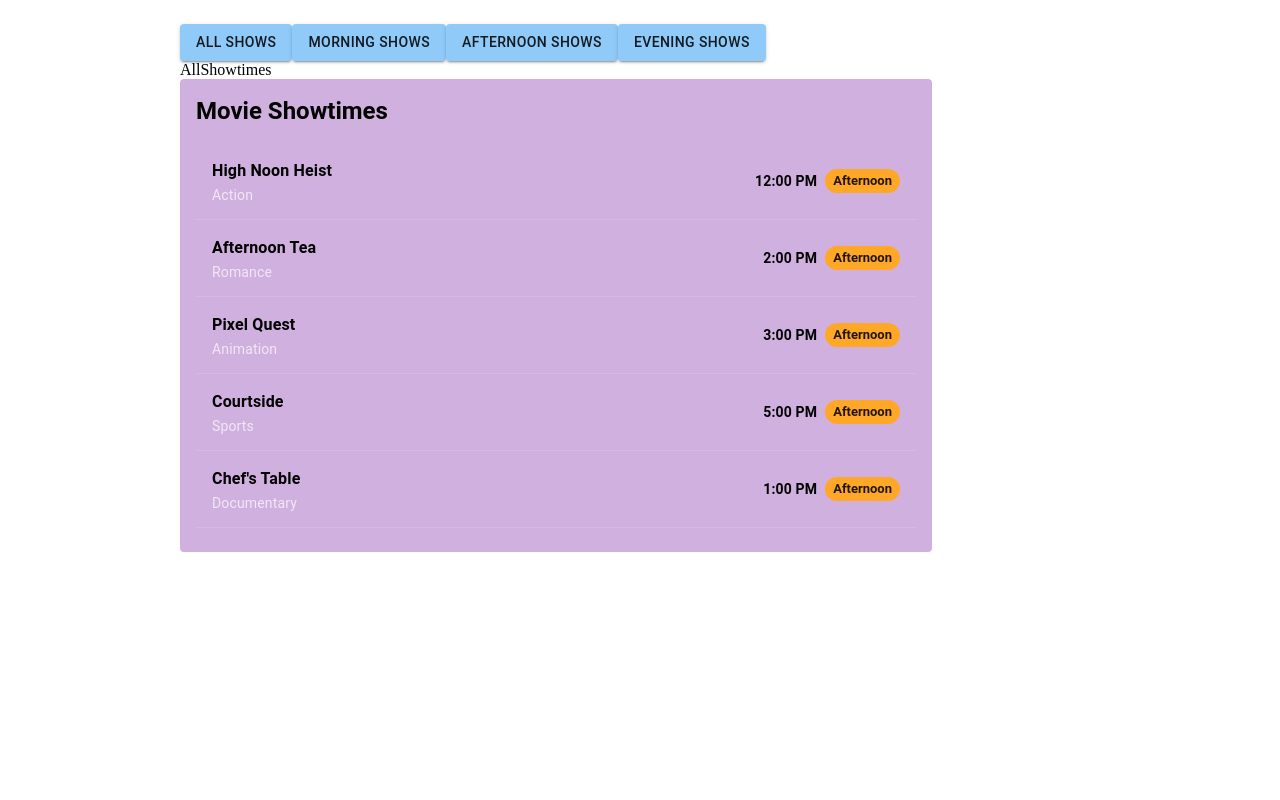
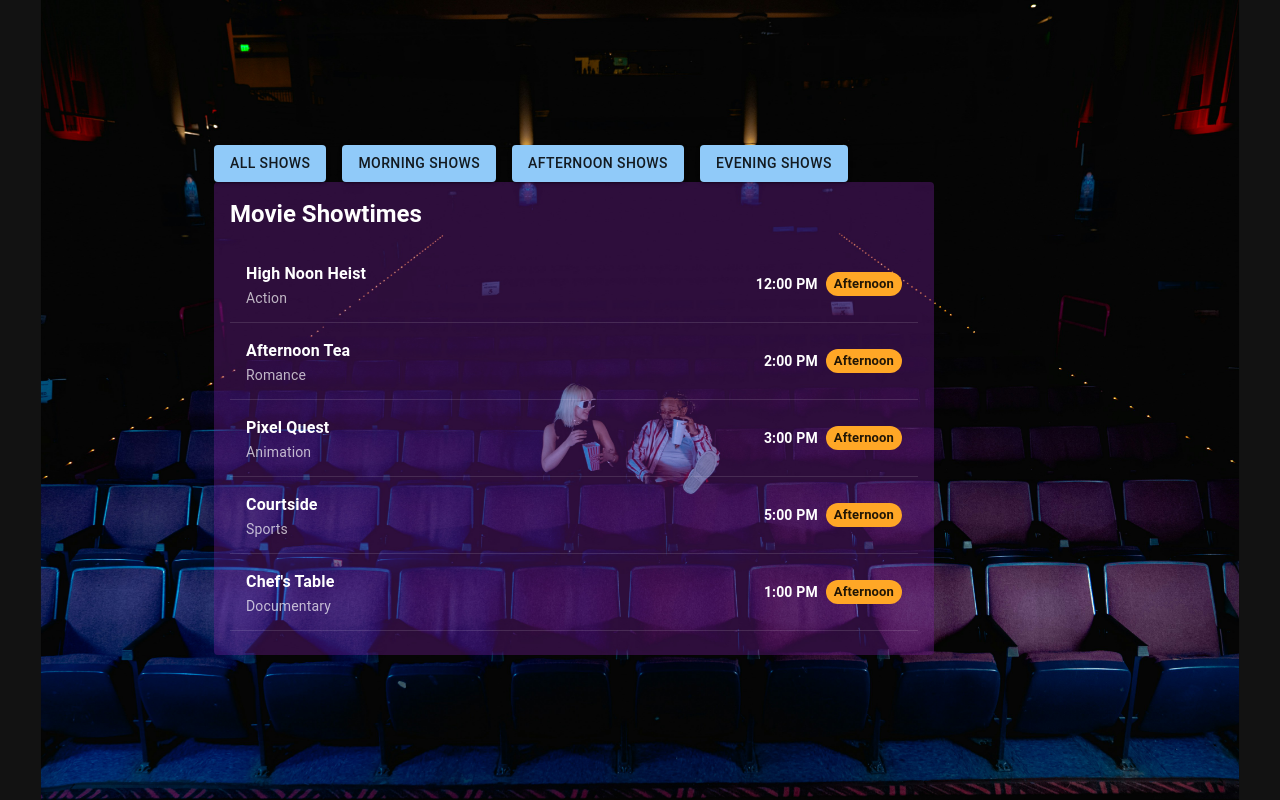
Before and after one commit to carinadieselDVT/movies-showtime, a React (Vite) app: page /afternoon-showtimes in a window 1280 px wide. Built offline with nearby package versions, Linux system fonts and the light colour scheme.

Commit message:
chore: cleaned up styling and files

```diff
--- a/src/components/Layout.tsx
+++ b/src/components/Layout.tsx
@@ -1,14 +1,28 @@
 import { Outlet } from "react-router-dom";
 import Navbar from "./Navbar";
+import { Box, Container, CssBaseline } from "@mui/material";
+import bgImage from "../assets/background.jpg";
 
 function Layout() {
   return (
-    <div
-      style={{ width: "100%", maxWidth: 920, margin: "0 auto", padding: 16 }}
+    <Box
+      sx={{
+        minHeight: "100vh",
+        display: "grid",
+        alignItems: "center",
+        backgroundImage: `url(${bgImage})`,
+        backgroundSize: "contain",
+        backgroundRepeat: "no-repeat",
+        backgroundPosition: "center center",
+        backgroundAttachment: "fixed",
+      }}
     >
-      <Navbar />
-      <Outlet />
-    </div>
+      <CssBaseline />
+      <Container maxWidth="md">
+        <Navbar />
+        <Outlet />
+      </Container>
+    </Box>
   );
 }
 
--- a/src/components/Navbar.tsx
+++ b/src/components/Navbar.tsx
@@ -6,7 +6,9 @@ import { Link as RouterLink } from "react-router";
 export default function Navbar() {
   return (
     <header>
-      <nav>
+      <nav style={{ display: "flex", gap: "16px" }}>
+        {/* Optional TODO : Refactor to make these buttons their own components */}
+        {/* Selected buttons should have active state */}
         <Button variant="contained" component={RouterLink} to="/">
           All shows
         </Button>
--- a/src/pages/AfternoonShowtimes.tsx
+++ b/src/pages/AfternoonShowtimes.tsx
@@ -4,7 +4,6 @@ import MovieList from "../components/MovieList";
 function AfternoonShowtimes() {
   return (
     <div>
-      AllShowtimes
       <MovieList timeslot={"afternoon"} />
     </div>
   );
--- a/src/pages/AllShowtimes.tsx
+++ b/src/pages/AllShowtimes.tsx
@@ -4,7 +4,6 @@ import MovieList from "../components/MovieList";
 function AllShowtimes() {
   return (
     <div>
-      AllShowtimes
       <MovieList timeslot={"all"} />
     </div>
   );
--- a/src/pages/EveningShowtimes.tsx
+++ b/src/pages/EveningShowtimes.tsx
@@ -4,7 +4,6 @@ import MovieList from "../components/MovieList";
 function EveningShowtimes() {
   return (
     <div>
-      EveningShows
       <MovieList timeslot={"evening"} />
     </div>
   );
--- a/src/pages/MorningShowtimes.tsx
+++ b/src/pages/MorningShowtimes.tsx
@@ -4,7 +4,6 @@ import MovieList from "../components/MovieList";
 function MorningShowtimes() {
   return (
     <div>
-      MorningShows
       <MovieList timeslot={"morning"} />
     </div>
   );
```
Also changed, not shown: src/App.tsx (+1 -18 lines).
